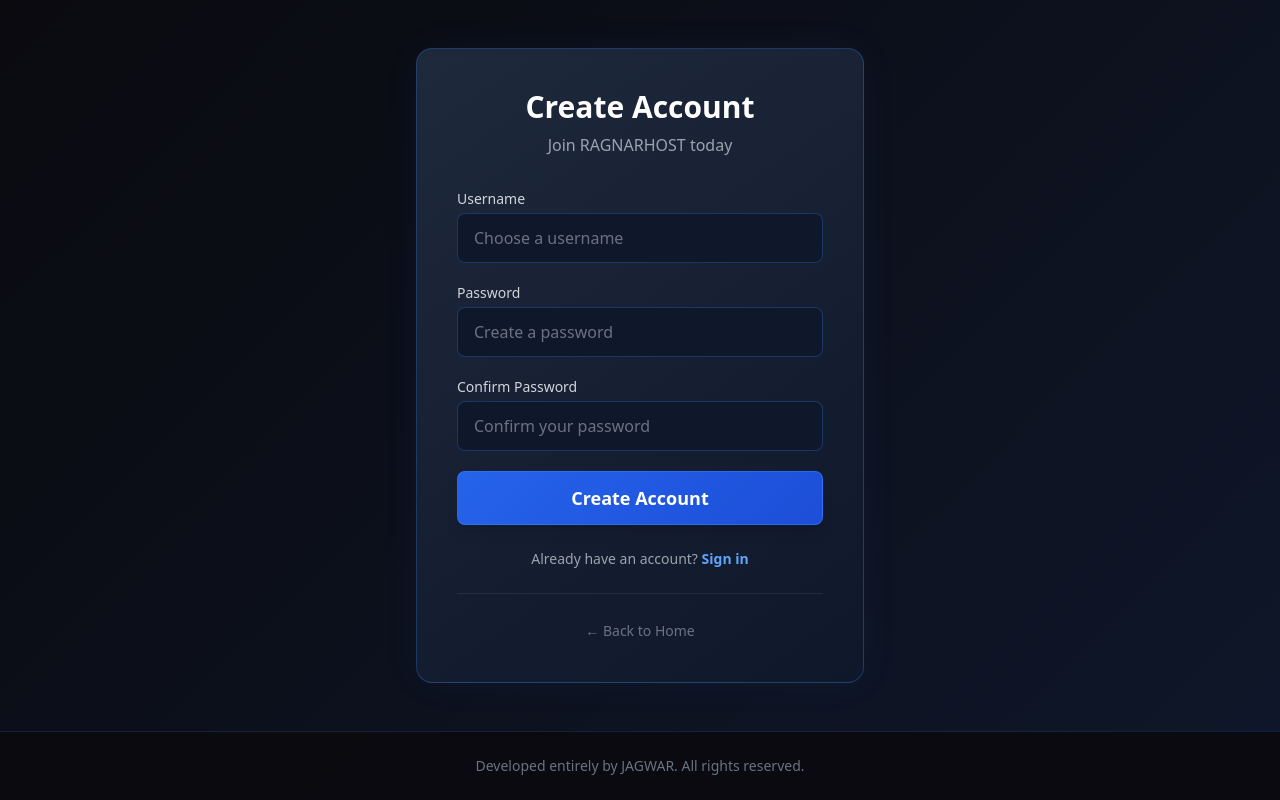
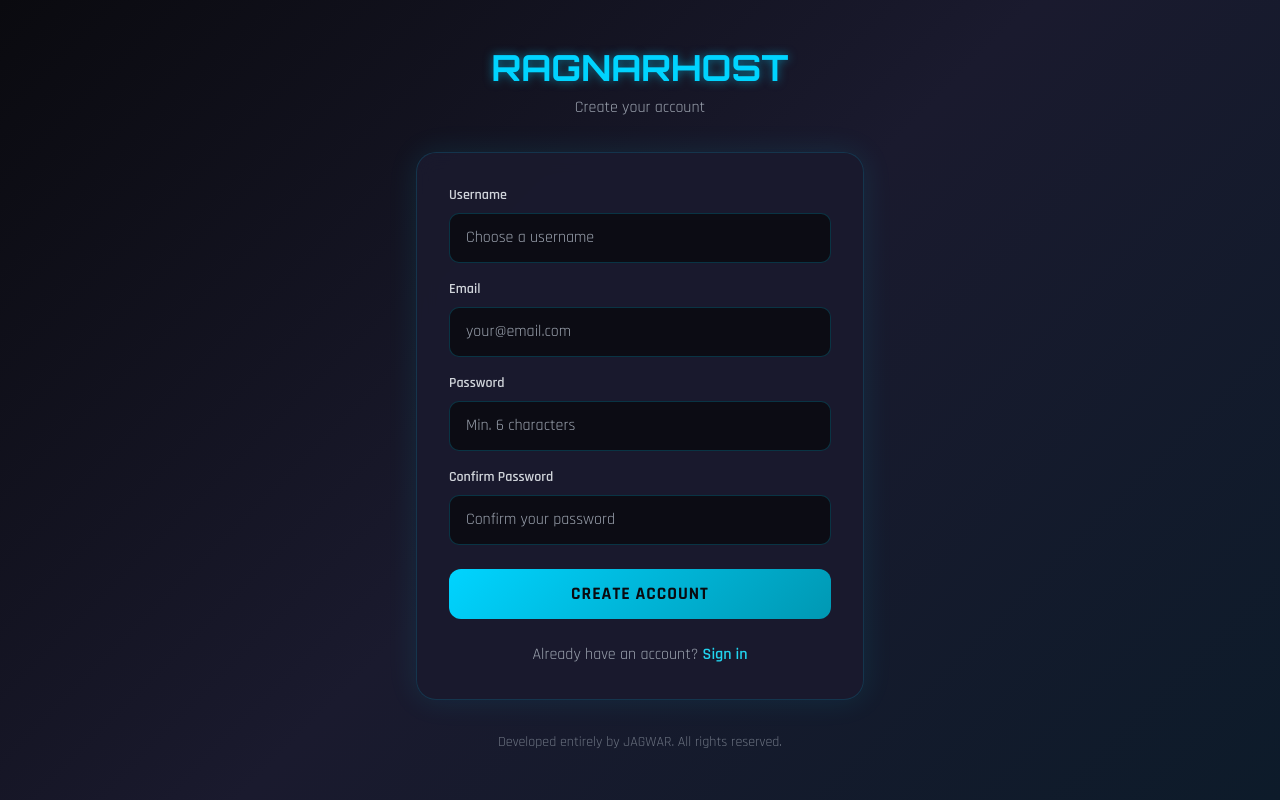
Before and after one commit to saadbelhioual-crypto/RARARR, a Flask app: page /register in a window 1280 px wide. Run offline with Flask 3, Linux system fonts and the light colour scheme; some libraries are stand-ins or nearby versions.

Commit message:
Update register.html

```diff
--- a/templates/register.html
+++ b/templates/register.html
@@ -6,109 +6,194 @@
     <title>Register - RAGNARHOST</title>
     <script src="https://cdn.tailwindcss.com"></script>
     <style>
+        @import url('https://fonts.googleapis.com/css2?family=Orbitron:wght@400;700;900&family=Rajdhani:wght@300;400;600;700&display=swap');
+
+        :root {
+            --neon-blue: #00d4ff;
+            --deep-black: #0a0a0f;
+            --slate: #1a1a2e;
+        }
+
+        * { margin: 0; padding: 0; box-sizing: border-box; }
+
         body {
-            background: linear-gradient(135deg, #0a0a0f 0%, #0f172a 100%);
-            color: #e2e8f0;
+            background: linear-gradient(135deg, #0a0a0f 0%, #1a1a2e 50%, #0d1b2a 100%);
+            color: #e0e0e0;
+            font-family: 'Rajdhani', sans-serif;
             min-height: 100vh;
             display: flex;
-            flex-direction: column;
+            align-items: center;
+            justify-content: center;
         }
-        .card-auth {
-            background: linear-gradient(145deg, #1e293b, #0f172a);
-            border: 1px solid rgba(59,130,246,0.3);
-            box-shadow: 0 0 40px rgba(59,130,246,0.05);
+
+        .font-orbitron { font-family: 'Orbitron', monospace; }
+
+        .neon-text {
+            color: var(--neon-blue);
+            text-shadow: 0 0 10px rgba(0, 212, 255, 0.5);
         }
+
+        .card-dark {
+            background: rgba(26, 26, 46, 0.95);
+            backdrop-filter: blur(10px);
+            border: 1px solid rgba(0, 212, 255, 0.15);
+            border-radius: 20px;
+            box-shadow: 0 0 30px rgba(0, 212, 255, 0.1);
+        }
+
         .input-field {
-            background: #0f172a;
-            border: 1px solid rgba(59,130,246,0.3);
-            color: white;
-            transition: all 0.3s;
+            background: rgba(10, 10, 15, 0.8);
+            border: 1px solid rgba(0, 212, 255, 0.2);
+            color: #e0e0e0;
+            padding: 12px 16px;
+            border-radius: 10px;
+            width: 100%;
+            transition: all 0.3s ease;
+            font-family: 'Rajdhani', sans-serif;
+            font-size: 1rem;
         }
+
         .input-field:focus {
-            border-color: #3b82f6;
-            box-shadow: 0 0 15px rgba(59,130,246,0.2);
             outline: none;
+            border-color: var(--neon-blue);
+            box-shadow: 0 0 10px rgba(0, 212, 255, 0.2);
         }
-        .btn-register {
-            background: linear-gradient(135deg, #2563eb, #1d4ed8);
-            border: 1px solid rgba(59,130,246,0.5);
+
+        .btn-primary {
+            background: linear-gradient(135deg, #00d4ff, #0098b3);
+            color: #0a0a0f;
+            font-weight: 700;
+            padding: 12px 32px;
+            border-radius: 12px;
             transition: all 0.3s ease;
+            text-transform: uppercase;
+            letter-spacing: 1px;
+            width: 100%;
+            font-family: 'Rajdhani', sans-serif;
+            font-size: 1.1rem;
         }
-        .btn-register:hover {
-            box-shadow: 0 0 25px rgba(59,130,246,0.4);
+
+        .btn-primary:hover {
+            box-shadow: 0 0 25px rgba(0, 212, 255, 0.5);
+            transform: scale(1.02);
         }
-        footer {
-            background: rgba(10,10,15,0.95);
-            border-top: 1px solid rgba(59,130,246,0.2);
-            margin-top: auto;
+
+        .flash-error {
+            background: rgba(255, 50, 50, 0.15);
+            border: 1px solid rgba(255, 50, 50, 0.3);
+            color: #ff6b6b;
+            padding: 12px;
+            border-radius: 10px;
+            margin-bottom: 16px;
+        }
+
+        .flash-success {
+            background: rgba(50, 255, 50, 0.15);
+            border: 1px solid rgba(50, 255, 50, 0.3);
+            color: #6bff6b;
+            padding: 12px;
+            border-radius: 10px;
+            margin-bottom: 16px;
         }
     </style>
 </head>
-<body>
-    <div class="flex-grow flex items-center justify-center px-4 sm:px-6 lg:px-8 py-12">
-        <div class="card-auth rounded-2xl p-8 md:p-10 w-full max-w-md">
-            <div class="text-center mb-8">
-                <h2 class="text-3xl font-bold text-white mb-2">Create Account</h2>
-                <p class="text-gray-400">Join RAGNARHOST today</p>
-            </div>
+<body class="px-4">
+    <div class="w-full max-w-md">
+        <!-- Logo -->
+        <div class="text-center mb-8">
+            <h1 class="text-3xl sm:text-4xl font-orbitron font-bold neon-text">RAGNARHOST</h1>
+            <p class="text-gray-400 mt-2">Create your account</p>
+        </div>
 
+        <!-- Register Card -->
+        <div class="card-dark p-6 sm:p-8">
+            <!-- Flash Messages -->
             {% with messages = get_flashed_messages(with_categories=true) %}
                 {% if messages %}
                     {% for category, message in messages %}
-                        <div class="mb-4 p-3 rounded-lg text-sm {% if category == 'success' %}bg-green-900/50 text-green-300 border border-green-700{% elif category == 'danger' %}bg-red-900/50 text-red-300 border border-red-700{% else %}bg-blue-900/50 text-blue-300 border border-blue-700{% endif %}">
+                        <div class="{% if category == 'error' %}flash-error{% else %}flash-success{% endif %}">
                             {{ message }}
                         </div>
                     {% endfor %}
                 {% endif %}
             {% endwith %}
 
-            <form method="POST" action="{{ url_for('register') }}" class="space-y-5" id="registerForm">
-                <div>
-                    <label class="block text-sm font-medium text-gray-300 mb-1">Username</label>
-                    <input type="text" name="username" id="username" required
-                           class="input-field w-full px-4 py-3 rounded-lg text-white placeholder-gray-500"
-                           placeholder="Choose a username">
+            <form method="POST" action="{{ url_for('register') }}" id="registerForm">
+                <div class="mb-4">
+                    <label class="block text-sm font-semibold mb-2 text-gray-300">Username</label>
+                    <input type="text" name="username" class="input-field" placeholder="Choose a username" required minlength="3" maxlength="30">
                 </div>
-                <div>
-                    <label class="block text-sm font-medium text-gray-300 mb-1">Password</label>
-                    <input type="password" name="password" id="password" required
-                           class="input-field w-full px-4 py-3 rounded-lg text-white placeholder-gray-500"
-                           placeholder="Create a password">
+
+                <div class="mb-4">
+                    <label class="block text-sm font-semibold mb-2 text-gray-300">Email</label>
+                    <input type="email" name="email" class="input-field" placeholder="your@email.com" required>
                 </div>
-                <div>
-                    <label class="block text-sm font-medium text-gray-300 mb-1">Confirm Password</label>
-                    <input type="password" name="confirm_password" id="confirm_password" required
-                           class="input-field w-full px-4 py-3 rounded-lg text-white placeholder-gray-500"
-                           placeholder="Confirm your password">
+
+                <div class="mb-4">
+                    <label class="block text-sm font-semibold mb-2 text-gray-300">Password</label>
+                    <input type="password" name="password" class="input-field" placeholder="Min. 6 characters" required minlength="6">
                 </div>
-                <div id="password-error" class="text-red-400 text-sm hidden">Passwords do not match.</div>
-                <button type="submit" class="btn-register w-full py-3 rounded-lg text-white font-bold text-lg shadow-lg">
-                    Create Account
-                </button>
+
+                <div class="mb-6">
+                    <label class="block text-sm font-semibold mb-2 text-gray-300">Confirm Password</label>
+                    <input type="password" name="confirm_password" class="input-field" placeholder="Confirm your password" required minlength="6">
+                </div>
+
+                <button type="submit" class="btn-primary">Create Account</button>
             </form>
-            <p class="text-center text-gray-400 text-sm mt-6">
-                Already have an account?
-                <a href="{{ url_for('login') }}" class="text-blue-400 hover:text-blue-300 font-semibold">Sign in</a>
-            </p>
-            <div class="mt-6 pt-6 border-t border-gray-700/50 text-center">
-                <a href="{{ url_for('index') }}" class="text-gray-500 hover:text-gray-300 text-sm">← Back to Home</a>
+
+            <div class="mt-6 text-center">
+                <p class="text-gray-400">
+                    Already have an account?
+                    <a href="{{ url_for('login') }}" class="text-cyan-400 hover:text-cyan-300 font-semibold">Sign in</a>
+                </p>
             </div>
         </div>
+
+        <!-- Footer -->
+        <div class="text-center mt-8">
+            <p class="text-gray-500 text-sm">
+                Developed entirely by JAGWAR. All rights reserved.
+            </p>
+        </div>
     </div>
-    <footer class="py-6 text-center">
-        <p class="text-gray-500 text-sm">Developed entirely by JAGWAR. All rights reserved.</p>
-    </footer>
 
     <script>
+        // Client-side validation
         document.getElementById('registerForm').addEventListener('submit', function(e) {
-            var pwd = document.getElementById('password').value;
-            var confirm = document.getElementById('confirm_password').value;
-            var errorDiv = document.getElementById('password-error');
-            if (pwd !== confirm) {
+            const username = this.querySelector('input[name="username"]').value.trim();
+            const email = this.querySelector('input[name="email"]').value.trim();
+            const password = this.querySelector('input[name="password"]').value;
+            const confirmPassword = this.querySelector('input[name="confirm_password"]').value;
+
+            if (!username || !email || !password || !confirmPassword) {
                 e.preventDefault();
-                errorDiv.classList.remove('hidden');
-            } else {
-                errorDiv.classList.add('hidden');
+                alert('Please fill in all fields.');
+                return;
+            }
+
+            if (username.length < 3 || username.length > 30) {
+                e.preventDefault();
+                alert('Username must be between 3 and 30 characters.');
+                return;
+            }
+
+            if (!email.includes('@') || !email.includes('.')) {
+                e.preventDefault();
+                alert('Please enter a valid email address.');
+                return;
+            }
+
+            if (password.length < 6) {
+                e.preventDefault();
+                alert('Password must be at least 6 characters.');
+                return;
+            }
+
+            if (password !== confirmPassword) {
+                e.preventDefault();
+                alert('Passwords do not match.');
+                return;
             }
         });
     </script>
```
